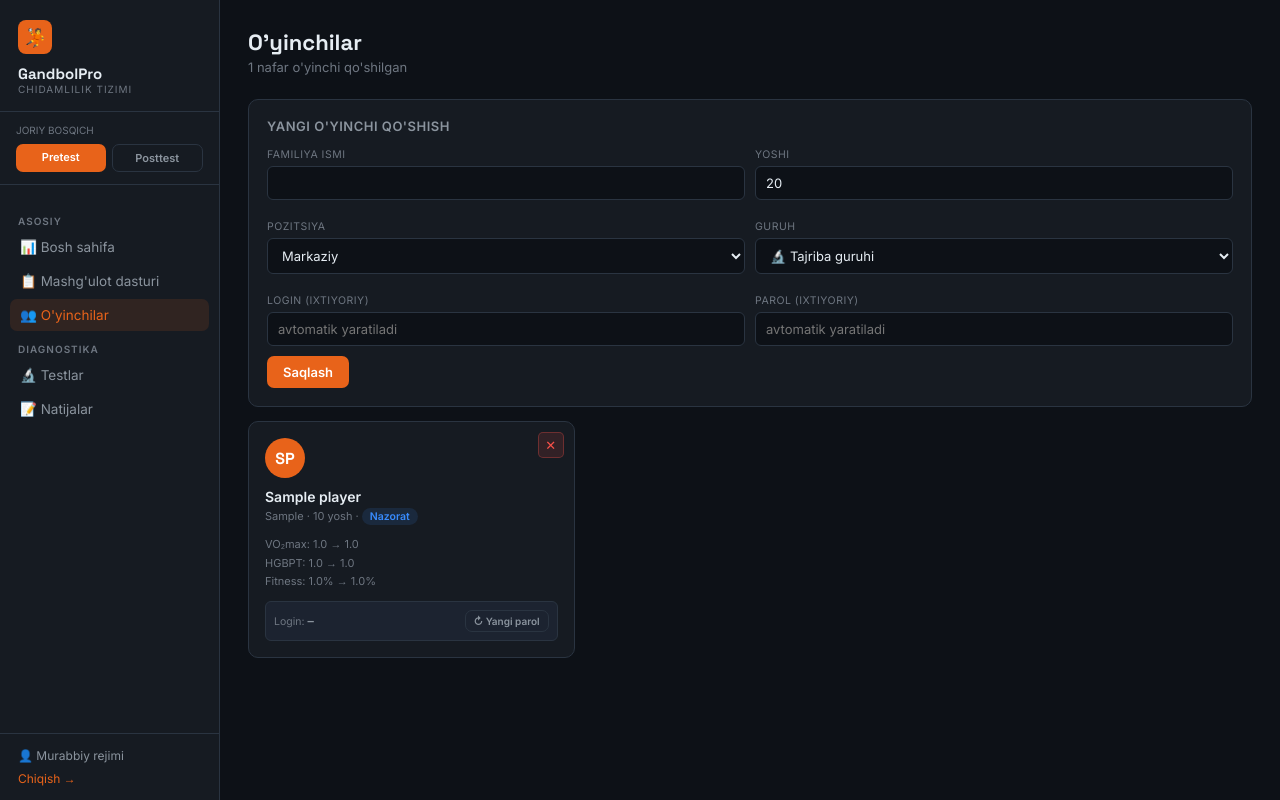
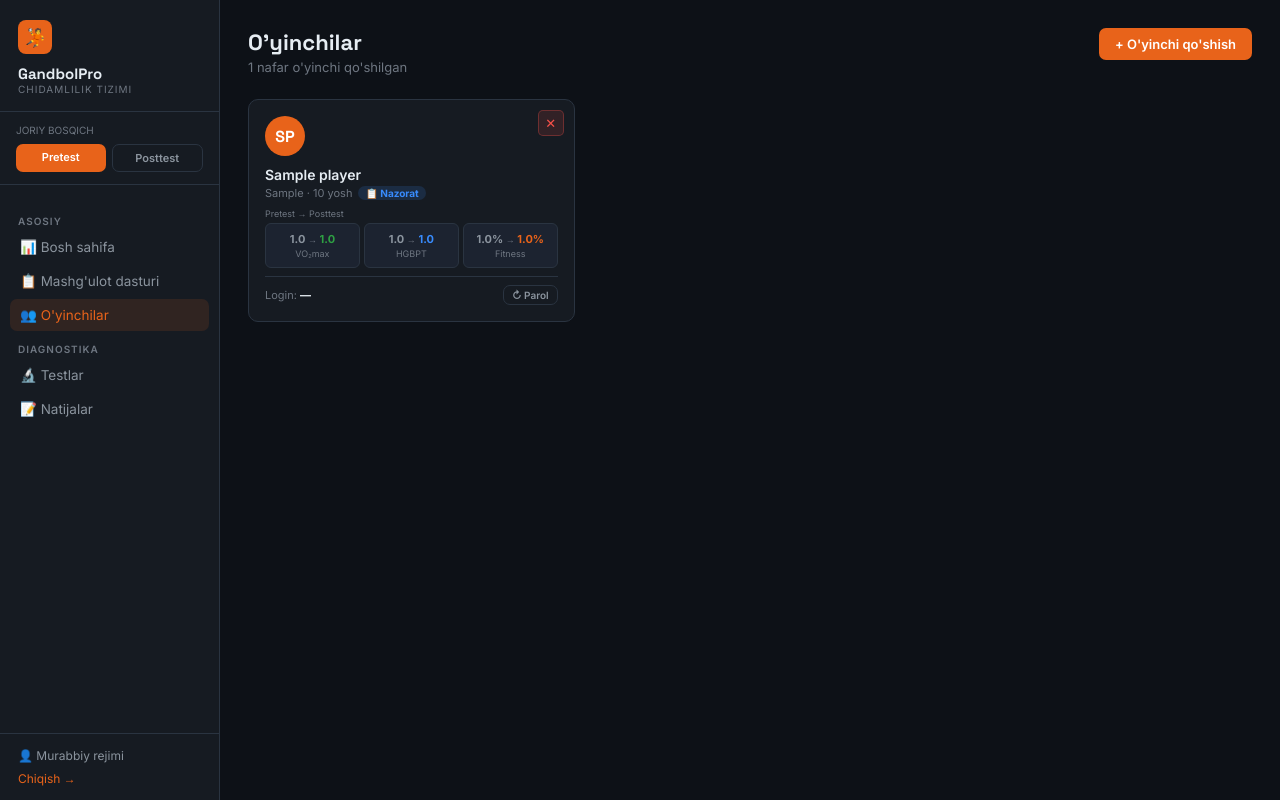
Before and after one commit to noilaabdullayeva506-ux/gandbolpro, a Flask app: page /coach/players in a window 1280 px wide. Run offline with Flask 3, Linux system fonts and the light colour scheme; the visitor is signed in with stand-in values (Sample User, id 1); data comes from the database, SQL or seed files in the repository; tables that the repository leaves empty hold one stand-in row (values such as "Sample post").

Commit message:
Update coach_players.html

```diff
--- a/templates/coach_players.html
+++ b/templates/coach_players.html
@@ -6,56 +6,108 @@
     <div class="page-title">O'yinchilar</div>
     <div class="page-sub">{{ players|length }} nafar o'yinchi qo'shilgan</div>
   </div>
+  <button class="btn btn-primary" onclick="toggleAddForm()">+ O'yinchi qo'shish</button>
 </div>
 
-<div class="card">
-  <div class="card-title">Yangi o'yinchi qo'shish</div>
+<div class="add-player-form" id="add-player-form" style="display: none; background: var(--surface2); border: 1px solid var(--border); border-radius: var(--radius); padding: 18px; margin-bottom: 20px;">
+  <div style="font-size:13px; font-weight:600; margin-bottom:4px;">Yangi o'yinchi ma'lumotlari</div>
+  <div style="font-size:11px; color:var(--text3); margin-bottom:12px;">O'yinchining shaxsiy ma'lumotlari va guruhini kiriting</div>
   <form method="POST">
-    <div class="form-row">
-      <div class="input-group"><label>Familiya Ismi</label><input type="text" name="name" required></div>
-      <div class="input-group"><label>Yoshi</label><input type="number" name="age" value="20" min="14" max="45"></div>
+    <div style="display:grid; grid-template-columns: repeat(3, 1fr); gap:10px; margin-bottom:12px;">
+      <div class="input-group">
+        <label>Familiya Ismi</label>
+        <input type="text" name="name" placeholder="Familiya Ismi" required style="width:100%; background:var(--bg); border:1px solid var(--border); border-radius:6px; padding:7px 10px; color:var(--text); font-size:13px; outline:none;">
+      </div>
+      <div class="input-group">
+        <label>Yoshi</label>
+        <input type="number" name="age" value="20" min="14" max="45" style="width:100%; background:var(--bg); border:1px solid var(--border); border-radius:6px; padding:7px 10px; color:var(--text); font-size:13px; outline:none;">
+      </div>
       <div class="input-group">
         <label>Pozitsiya</label>
-        <select name="position">
-          <option>O'ng burchak</option><option>Chap burchak</option>
-          <option>O'ng yarim o'rta</option><option>Chap yarim o'rta</option>
-          <option selected>Markaziy</option><option>Chiziq bo'ylab o'ynaydigan o'yinchi</option>
+        <select name="position" style="width:100%; background:var(--bg); border:1px solid var(--border); border-radius:6px; padding:7px 10px; color:var(--text); font-size:13px; outline:none;">
+          <option>O'ng burchak</option>
+          <option>Chap burchak</option>
+          <option>O'ng yarim o'rta</option>
+          <option>Chap yarim o'rta</option>
+          <option selected>Markaziy</option>
+          <option>Chiziq bo'ylab o'ynaydigan o'yinchi</option>
           <option>Darvozabon</option>
         </select>
       </div>
       <div class="input-group">
         <label>Guruh</label>
-        <select name="group">
+        <select name="group" style="width:100%; background:var(--bg); border:1px solid var(--border); border-radius:6px; padding:7px 10px; color:var(--text); font-size:13px; outline:none;">
           <option value="tajriba">🔬 Tajriba guruhi</option>
           <option value="nazorat">📋 Nazorat guruhi</option>
         </select>
       </div>
-      <div class="input-group"><label>Login (ixtiyoriy)</label><input type="text" name="login" placeholder="avtomatik yaratiladi"></div>
-      <div class="input-group"><label>Parol (ixtiyoriy)</label><input type="text" name="password" placeholder="avtomatik yaratiladi"></div>
+      <div class="input-group">
+        <label>Login (ixtiyoriy)</label>
+        <input type="text" name="login" placeholder="avtomatik yaratiladi" style="width:100%; background:var(--bg); border:1px solid var(--border); border-radius:6px; padding:7px 10px; color:var(--text); font-size:13px; outline:none;">
+      </div>
+      <div class="input-group">
+        <label>Parol (ixtiyoriy)</label>
+        <input type="text" name="password" placeholder="avtomatik yaratiladi" style="width:100%; background:var(--bg); border:1px solid var(--border); border-radius:6px; padding:7px 10px; color:var(--text); font-size:13px; outline:none;">
+      </div>
     </div>
-    <button type="submit" class="btn btn-primary">Saqlash</button>
+    <div style="display:flex; gap:8px;">
+      <button type="submit" class="btn btn-primary">Saqlash</button>
+      <button type="button" class="btn btn-outline" onclick="toggleAddForm()">Bekor qilish</button>
+    </div>
   </form>
 </div>
 
 <div class="players-grid">
   {% for p in players %}
-  <div class="player-card">
-    <a href="{{ url_for('coach_delete_player', pid=p.id) }}" onclick="return confirm('O\'chirilsinmi?')" style="position:absolute; top:10px; right:10px; background:rgba(248,81,73,0.12); border:1px solid rgba(248,81,73,0.3); color:#f85149; border-radius:5px; width:26px; height:26px; display:flex; align-items:center; justify-content:center; font-size:13px;">✕</a>
-    <div class="player-avatar">{{ p.name.split(' ')[0][0]|upper }}{{ (p.name.split(' ')[1][0]|upper) if p.name.split(' ')|length > 1 else '' }}</div>
+  <div class="player-card" style="position:relative;">
+    <a href="{{ url_for('coach_delete_player', pid=p.id) }}" onclick="return confirm('O\'chirilsinmi?')" style="position:absolute; top:10px; right:10px; background:rgba(248,81,73,0.12); border:1px solid rgba(248,81,73,0.3); color:#f85149; border-radius:5px; width:26px; height:26px; display:flex; align-items:center; justify-content:center; font-size:13px; text-decoration:none;">✕</a>
+    <div class="player-avatar" style="background:#e8631a">
+      {{ p.name.split(' ')[0][0]|upper }}{{ (p.name.split(' ')[1][0]|upper) if p.name.split(' ')|length > 1 else '' }}
+    </div>
     <div class="player-name">{{ p.name }}</div>
-    <div class="player-pos">{{ p.position }} · {{ p.age }} yosh · <span class="badge {{ 'badge-orange' if p.group=='tajriba' else 'badge-blue' }}">{{ 'Tajriba' if p.group=='tajriba' else 'Nazorat' }}</span></div>
-    <div style="font-size:11px; color:var(--text3); line-height:1.7;">
-      VO₂max: {{ p.pre_vo2 or '—' }} → {{ p.post_vo2 or '—' }}<br>
-      HGBPT: {{ p.pre_rsa or '—' }} → {{ p.post_rsa or '—' }}<br>
-      Fitness: {{ p.pre_fitness or '—' }}% → {{ p.post_fitness or '—' }}%
+    <div style="display:flex; align-items:center; gap:6px; margin-bottom:8px; flex-wrap:wrap;">
+      <span style="font-size:11px; color:var(--text3);">{{ p.position }} · {{ p.age }} yosh</span>
+      <span style="font-size:10px; font-weight:700; padding:1px 7px; border-radius:10px; background:{{ 'rgba(232,99,26,0.15)' if p.group=='tajriba' else 'rgba(56,139,253,0.15)' }}; color:{{ 'var(--accent)' if p.group=='tajriba' else 'var(--blue)' }};">
+        {{ '🔮 Tajriba' if p.group=='tajriba' else '📋 Nazorat' }}
+      </span>
     </div>
-    <div class="creds">
-      <span>Login: <b>{{ p.user.username if p.user else '—' }}</b></span>
-      <a href="{{ url_for('coach_reset_password', pid=p.id) }}" class="btn btn-outline" style="font-size:10px; padding:4px 8px;">↻ Yangi parol</a>
+    <div style="font-size:9px; color:var(--text3); margin-bottom:4px;">Pretest → Posttest</div>
+    <div style="display:grid; grid-template-columns:1fr 1fr 1fr; gap:4px; margin-bottom:8px;">
+      <div style="text-align:center; padding:8px 4px; background:var(--surface2); border-radius:6px; border:1px solid var(--border);">
+        <div style="font-size:11px; font-weight:700; color:var(--text2);">{{ p.pre_vo2 or '—' }} <span style="font-size:9px; color:var(--text3);">→</span> <span style="color:var(--green);">{{ p.post_vo2 or '—' }}</span></div>
+        <div style="font-size:9px; color:var(--text3); margin-top:2px;">VO₂max</div>
+      </div>
+      <div style="text-align:center; padding:8px 4px; background:var(--surface2); border-radius:6px; border:1px solid var(--border);">
+        <div style="font-size:11px; font-weight:700; color:var(--text2);">{{ p.pre_rsa or '—' }} <span style="font-size:9px; color:var(--text3);">→</span> <span style="color:var(--blue);">{{ p.post_rsa or '—' }}</span></div>
+        <div style="font-size:9px; color:var(--text3); margin-top:2px;">HGBPT</div>
+      </div>
+      <div style="text-align:center; padding:8px 4px; background:var(--surface2); border-radius:6px; border:1px solid var(--border);">
+        <div style="font-size:11px; font-weight:700; color:var(--text2);">{{ p.pre_fitness or '—' }}% <span style="font-size:9px; color:var(--text3);">→</span> <span style="color:var(--accent);">{{ p.post_fitness or '—' }}%</span></div>
+        <div style="font-size:9px; color:var(--text3); margin-top:2px;">Fitness</div>
+      </div>
+    </div>
+    <div style="display:flex; justify-content:space-between; align-items:center; margin-top:8px; font-size:11px; border-top:1px solid var(--border); padding-top:8px;">
+      <span style="color:var(--text3);">Login: <b style="color:var(--text);">{{ p.user.username if p.user else '—' }}</b></span>
+      <a href="{{ url_for('coach_reset_password', pid=p.id) }}" class="btn btn-outline" style="font-size:10px; padding:3px 8px;">↻ Parol</a>
     </div>
   </div>
   {% else %}
-  <div style="grid-column:1/-1; text-align:center; padding:44px; color:var(--text3); border:1px dashed var(--border); border-radius:10px;">Hali o'yinchi qo'shilmagan</div>
+  <div style="grid-column:1/-1; text-align:center; padding:48px 20px; background:var(--surface); border-radius:10px; border:1px dashed var(--border);">
+    <div style="font-size:40px; margin-bottom:12px;">👥</div>
+    <div style="font-size:14px; color:var(--text2); margin-bottom:6px; font-weight:600;">Hali o'yinchi qo'shilmagan</div>
+    <div style="font-size:12px; color:var(--text3);">Yuqoridagi <span style="color:var(--accent); font-weight:600;">+ O'yinchi qo'shish</span> tugmasini bosing</div>
+  </div>
   {% endfor %}
 </div>
+
+<script>
+function toggleAddForm() {
+  const f = document.getElementById('add-player-form');
+  if (f.style.display === 'none' || f.style.display === '') {
+    f.style.display = 'block';
+  } else {
+    f.style.display = 'none';
+  }
+}
+</script>
 {% endblock %}
```
